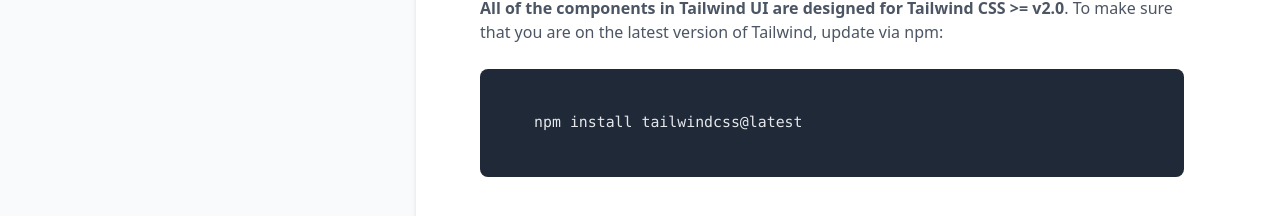
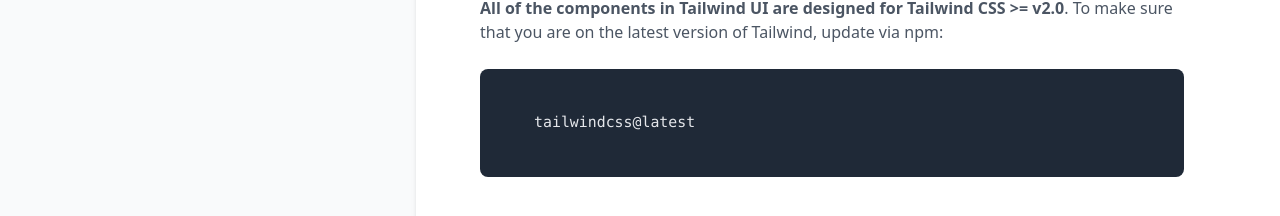
Before and after one commit to greglejeune/ebook, a Jekyll site: the page built from _poker/2021-09-01-init.md, in a window 1280 px wide. Shown: the part 223-439 px from the top of the page. Built offline with Jekyll 4.4.1, drawn with Linux system fonts in a browser that asks for light colours.

Commit message:
Update 2021-09-01-init.md

```diff
--- a/_poker/2021-09-01-init.md
+++ b/_poker/2021-09-01-init.md
@@ -16,6 +16,6 @@ title: Idées reçues
 
 <pre class="language-bash">
   <code class="language-bash">
-    <span class="token function">npm</span> <span class="token function">install</span> tailwindcss@latest
+    tailwindcss@latest
   </code>
 </pre>
```
